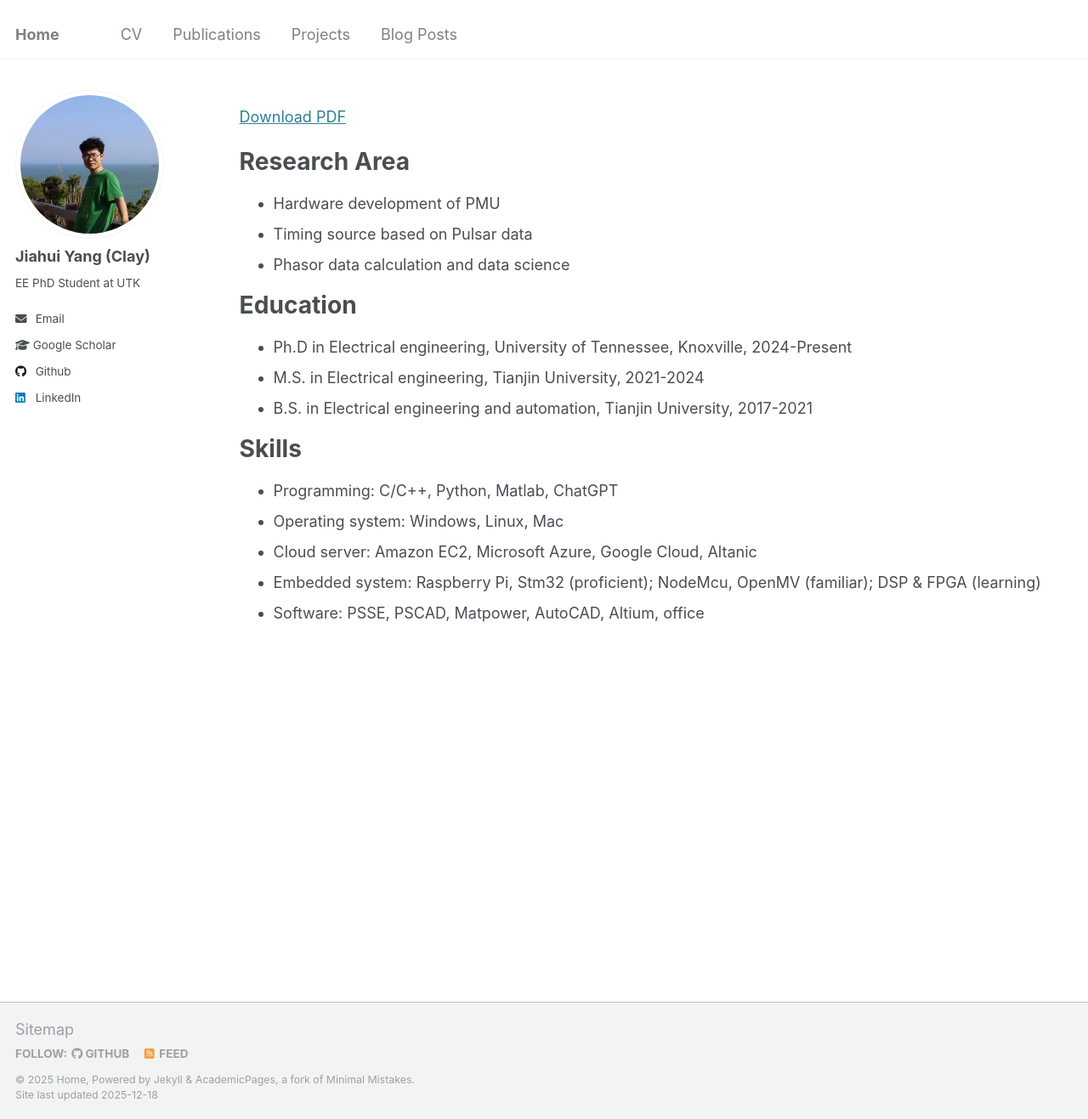
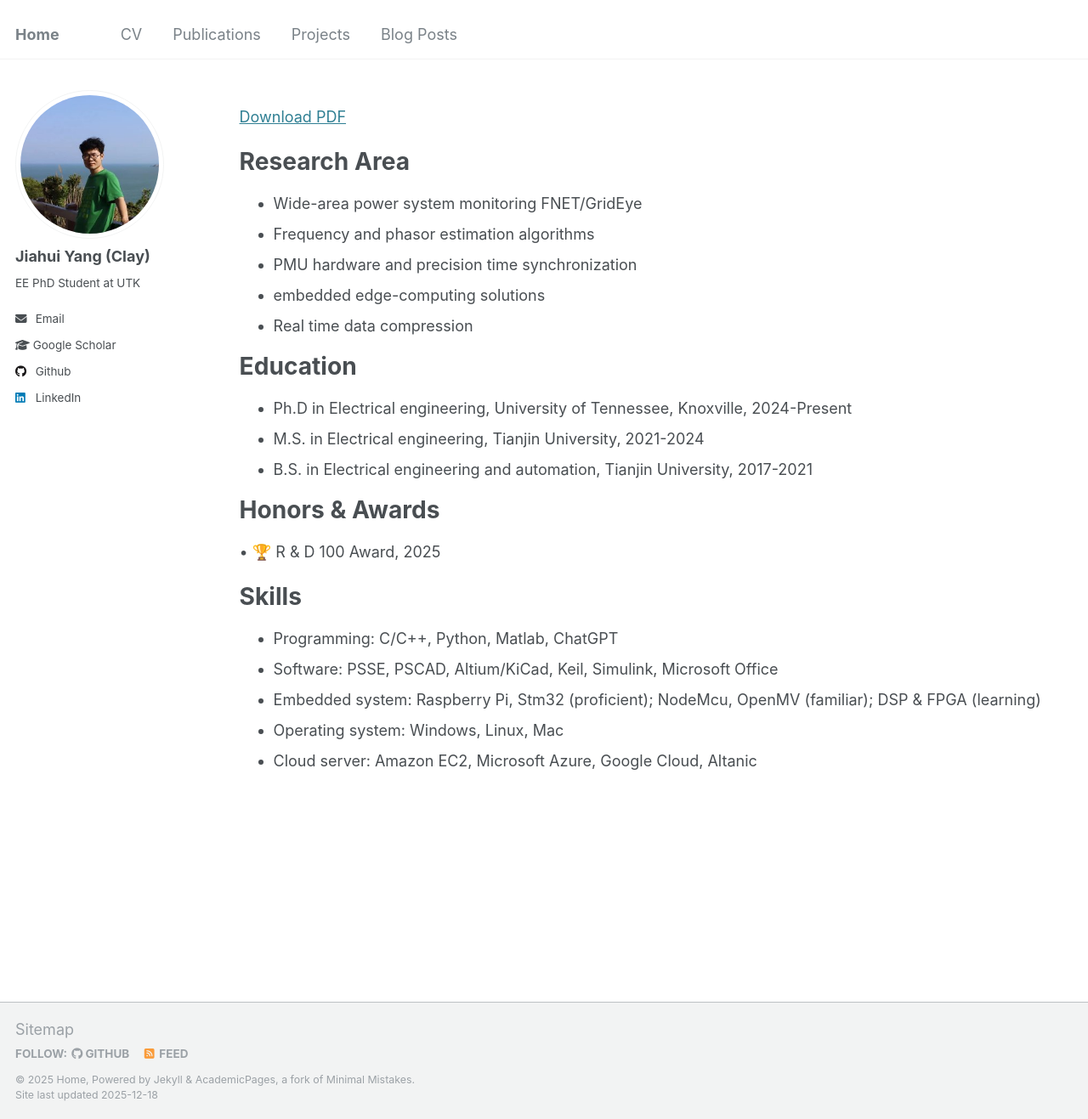
Before and after one commit to ClayUTK/intro, a Jekyll site: the page built from _pages/cv.md, in a window 1280 px wide and 1317 px high. Shown: the whole window at 85% size. Built offline with Jekyll 4.4.1, drawn with Linux system fonts in a browser that asks for light colours.

Commit message:
Revise CV content and formatting

```diff
--- a/_pages/cv.md
+++ b/_pages/cv.md
@@ -11,22 +11,24 @@ redirect_from:
 
 [Download PDF](https://github.com/ClayUTK/intro/blob/cf6d1a86a5c7b529c6ce1ed104f5904dd4298838/files/Jiahui%20Yang_Resume_V3.pdf)
 
-Research Area
-======
-* Hardware development of PMU
-* Timing source based on Pulsar data
-* Phasor data calculation and data science
+# Research Area
+* Wide-area power system monitoring FNET/GridEye
+* Frequency and phasor estimation algorithms
+* PMU hardware and precision time synchronization
+* embedded edge-computing solutions
+* Real time data compression
 
-Education
-======
+# Education
 * Ph.D in Electrical engineering, University of Tennessee, Knoxville, 2024-Present
 * M.S. in Electrical engineering, Tianjin University, 2021-2024
 * B.S. in Electrical engineering and automation, Tianjin University, 2017-2021
 
-Skills
-======
+# Honors & Awards
+• 🏆 R & D 100 Award, 2025
+
+# Skills
 * Programming: C/C++, Python, Matlab, ChatGPT
+* Software: PSSE, PSCAD, Altium/KiCad, Keil, Simulink, Microsoft Office
+* Embedded system: Raspberry Pi, Stm32 (proficient); NodeMcu, OpenMV (familiar); DSP & FPGA (learning)
 * Operating system: Windows, Linux, Mac
 * Cloud server: Amazon EC2, Microsoft Azure, Google Cloud, Altanic
-* Embedded system: Raspberry Pi, Stm32 (proficient); NodeMcu, OpenMV (familiar); DSP & FPGA (learning)
-* Software: PSSE, PSCAD, Matpower, AutoCAD, Altium, office
```
